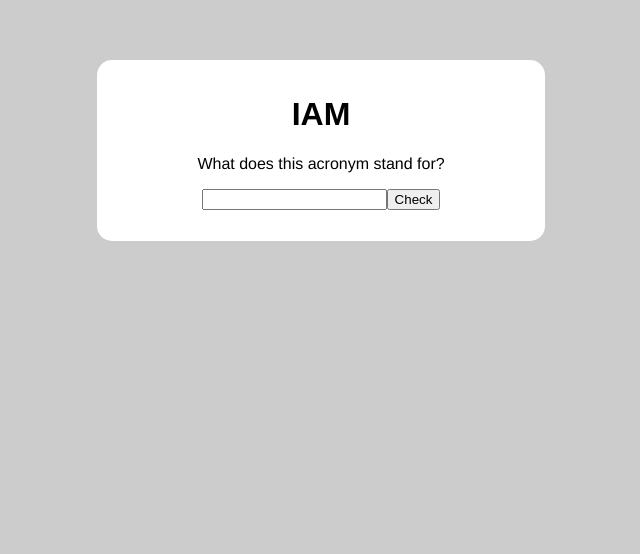
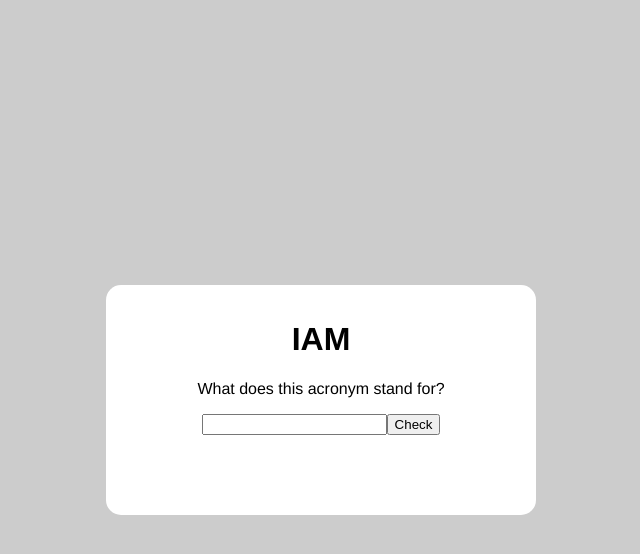
Before and after one commit to dana-ciocan/acronym-test, a Vue app: page / in a window 1280 px wide. Shown: the top 554 px of the page, without its empty margins (319-959 px from the left). Built offline with nearby package versions, Linux system fonts and the light colour scheme.

Commit message:
Styling updates

```diff
--- a/src/App.vue
+++ b/src/App.vue
@@ -16,14 +16,17 @@ export default {
 <style>
 body {
   background-color: #ccc;
+  margin: 0;
+  padding: 0;
 }
 
 #app {
+  margin: 0;
+  padding: 0;
   font-family: Avenir, Helvetica, Arial, sans-serif;
   -webkit-font-smoothing: antialiased;
   -moz-osx-font-smoothing: grayscale;
   text-align: center;
   color: #000;
-  margin-top: 60px;
 }
 </style>
--- a/src/components/Card.vue
+++ b/src/components/Card.vue
@@ -1,6 +1,6 @@
 <template>
-  <div class="card-container" ontouchstart="this.classList.toggle('hover');">
-    <div class="card">
+  <div class="card-container">
+    <div class="card" :class="messageClass">
       <h1>{{ randomAcronym.acronym }}</h1>
       <p>What does this acronym stand for?</p>
       <form @submit.prevent="onSubmit">
@@ -17,7 +17,7 @@
           "
         />
       </form>
-      <p :class="messageClass">{{ message }}</p>
+      <p>{{ message }}</p>
       <div v-if="acronyms.length > 0">
         <input
           v-if="messageClass === 'message'"
@@ -75,7 +75,7 @@ export default {
     },
     getMessageClass: (userDefinition, definition) => {
       if (definitionsMatch(userDefinition, definition)) {
-        return 'message';
+        return 'correct';
       }
       return 'error';
     },
@@ -84,12 +84,24 @@ export default {
 </script>
 
 <style scoped>
-div.card {
-  margin-left: auto;
-  margin-right: auto;
+.card {
+  position: fixed; /* or absolute */
+  top: 50%;
+  left: 50%;
   border-radius: 15px;
   padding: 15px;
   background-color: #fff;
-  width: 33%;
+  width: 400px;
+  height: 200px;
+  margin-top: -115px;
+  margin-left: -215px;
+}
+
+.card.error {
+  background-color: lightcoral;
+}
+
+.card.correct {
+  background-color: mediumspringgreen;
 }
 </style>
```
